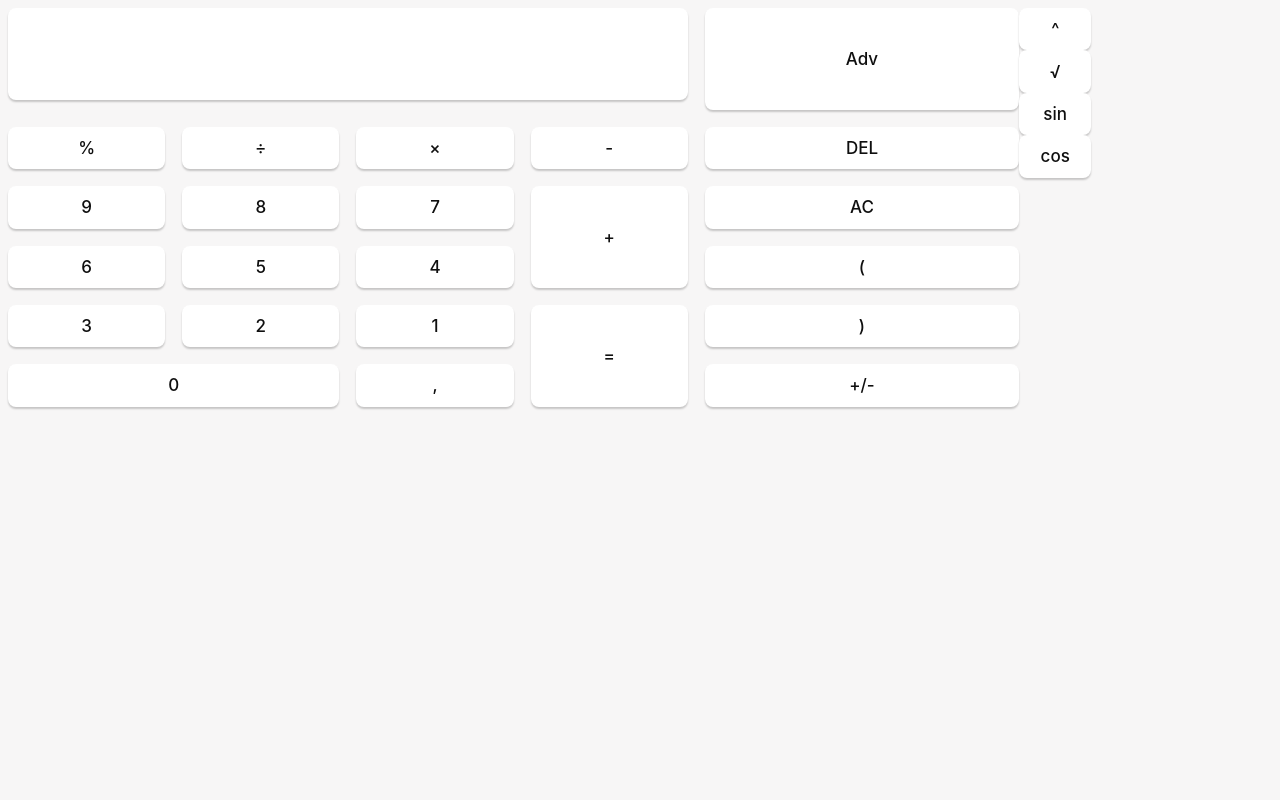
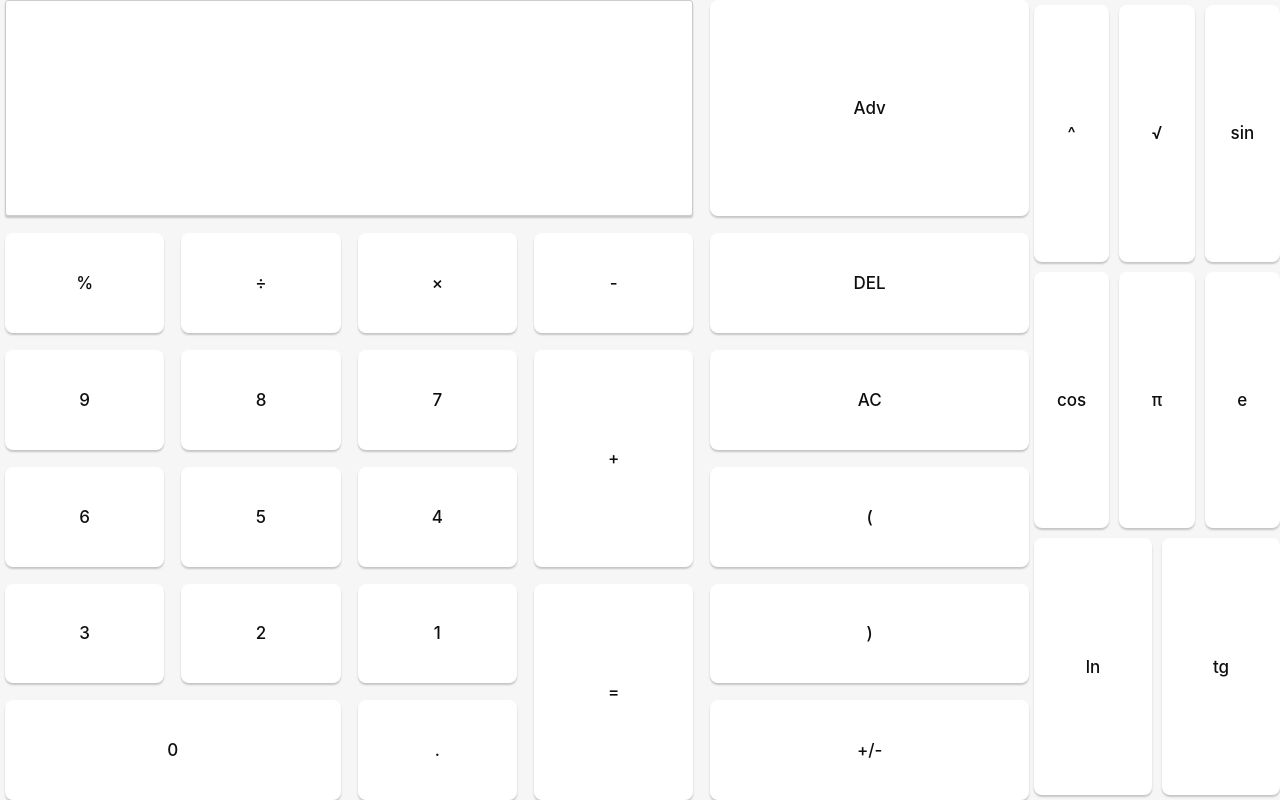
Before and after one commit to DenHax/GUI_calc, a React (Vite) app: page / in a window 1280 px wide. Both pictures are taken after a click on the button "Adv". Built offline with nearby package versions, Linux system fonts and the light colour scheme.

Commit message:
Добавлены новые кнопки, реализован функционал. Есть проблемы с размерами и отступами. Решен вопрос с заполнением до низа страницы (не считая расширенного профиля).

```diff
--- a/src/App.css
+++ b/src/App.css
@@ -1,7 +1,25 @@
+html,
+body {
+  height: 100%;
+  margin: 0;
+  padding: 0;
+}
+
+body {
+  display: flex;
+  flex-direction: column;
+}
+
+div {
+  min-height: 100vh;
+}
+
 .main {
+  flex-grow: 1;
   display: flex;
   flex-flow: row wrap;
   width: 100%;
+  padding: 0 5px;
 }
 
 .calc-grid {
@@ -19,15 +37,26 @@
   width: 80%;
 }
 
+.input-fieldm,
+.advFunc-flex>button {
+  margin: 5px 5px;
+}
+
+.advFunc-flex>button {
+  flex: 1;
+}
+
 .input-field {
   grid-column-start: 1;
   grid-column-end: 5;
   grid-row-start: 1;
   grid-row-end: 3;
-  margin-bottom: 10px;
   font-size: 20px;
-  padding: 10px;
   text-align: right;
+
+  border: 1px solid #ccc;
+  border-radius: 3px;
+  box-sizing: border-box;
 }
 
 
@@ -58,7 +87,8 @@
 
 .advFunc-flex {
   display: flex;
-  flex-direction: column;
+  flex-flow: row wrap;
+  width: 20%;
 }
 
 .advFunc-hidden {
--- a/src/App.tsx
+++ b/src/App.tsx
@@ -17,18 +17,25 @@ function App() {
     setInput(input.slice(0, input.length - 1));
   }
 
-  const checkInput = () => {
-    input.replaceAll("×", "*");
-    input.replaceAll("÷", "/");
-    input.replaceAll("^", "**");
-    input.replaceAll("√", "Math.sqrt");
+  const checkInput = (inp: string) => {
+    inp = inp.replaceAll("×", "*");
+    inp = inp.replaceAll("÷", "/");
+    inp = inp.replaceAll("^", "**");
+    inp = inp.replaceAll("√", "Math.sqrt");
+    inp = inp.replaceAll("cos", "Math.cos");
+    inp = inp.replaceAll("sin", "Math.sin");
+    inp = inp.replaceAll("tg", "Math.tan");
+    inp = inp.replaceAll("ln", "Math.log");
+    inp = inp.replaceAll("π", "Math.PI");
+    inp = inp.replaceAll("e", "Math.E");
+    return inp;
   }
 
   const calculateInput = () => {
     try {
-      checkInput();
-      let result: string = eval(input).toString();
-      setInput(result);
+      let resultInp: string = checkInput(input);
+      resultInp = eval(resultInp).toString();
+      setInput(resultInp);
     } catch (error) {
       setInput("Error");
     }
@@ -91,7 +98,7 @@ function App() {
           <button id="equal" onClick={() => calculateInput()}>=</button>
           <button onClick={() => handleInput(")")}>)</button>
           <button id="zeroBtn" onClick={() => handleInput("0")}>0</button>
-          <button onClick={() => handleInput(",")}>,</button>
+          <button onClick={() => handleInput(".")}>.</button>
           <button onClick={() => handleInput("+/-")}>+/-</button>
           <button id='advMode-btn' onClick={changeMode}>Adv</button>
         </div >
@@ -101,6 +108,10 @@ function App() {
           <button onClick={() => handleInput("√(")}>√</button>
           <button onClick={() => handleInput("sin(")}>sin</button>
           <button onClick={() => handleInput("cos(")}>cos</button>
+          <button onClick={() => handleInput("π")}>π</button>
+          <button onClick={() => handleInput("e")}>e</button>
+          <button onClick={() => handleInput("ln(")}>ln</button>
+          <button onClick={() => handleInput("tg(")}>tg</button>
         </div>
       </div>
     </>
```
Also changed, not shown: src/styles.css (+0 -29 lines).
